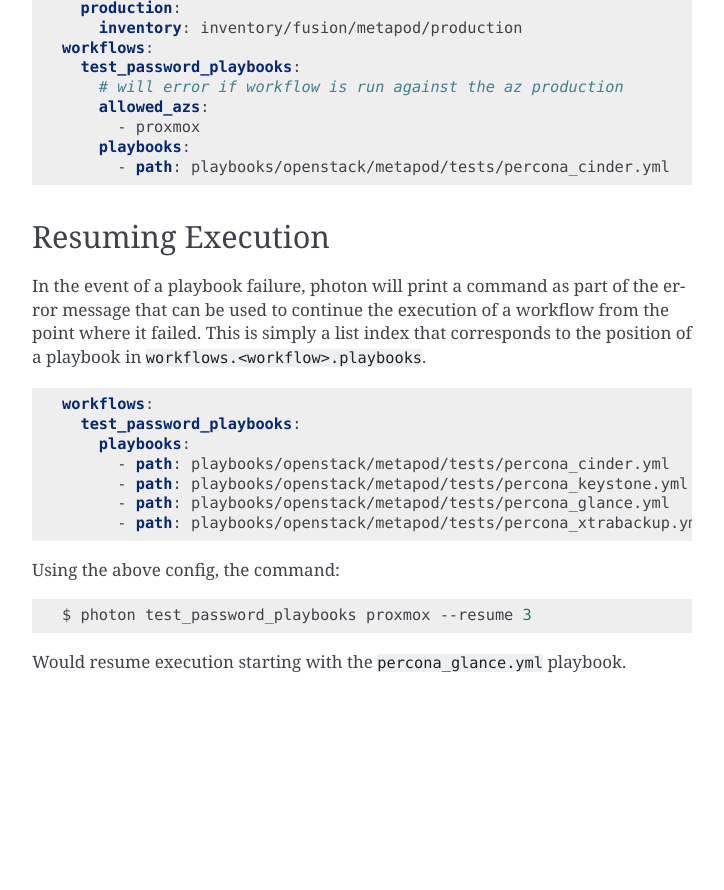
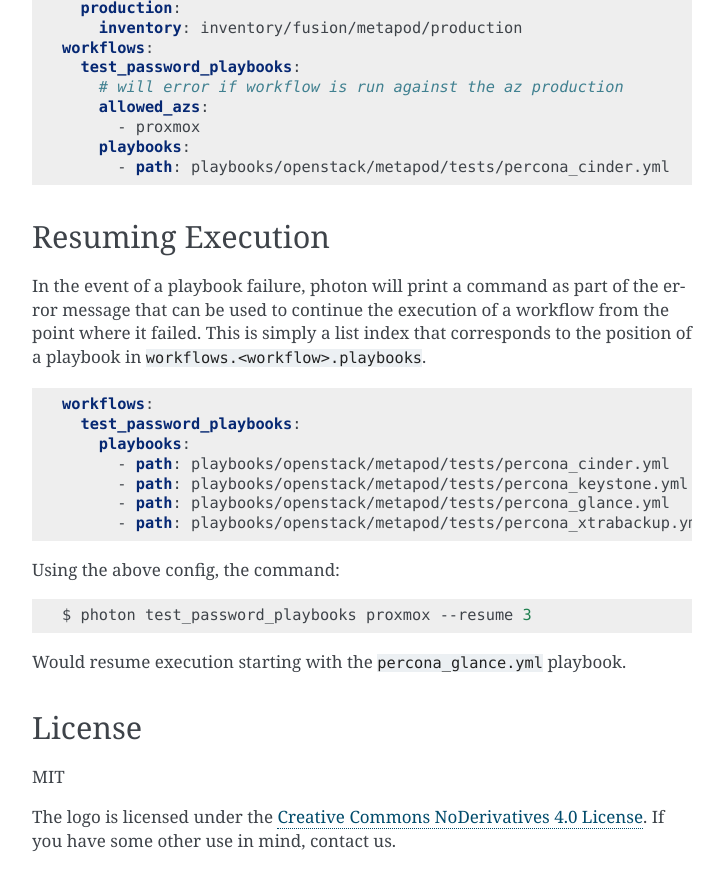
Before and after one commit to 40a/photon, a Sphinx documentation site: the page built from doc/source/index.rst, in a window 1280 px wide and 900 px high, scrolled down 1937 px. Shown: the top 890 px of the window, without its empty margins (388-1112 px from the left). Built offline with Sphinx 7.4.7, drawn with Linux system fonts in a browser that asks for light colours; the version number could not be read and is left out; before the commit the page ends 2660 px from its top, so only the background shows below that.

Commit message:
Added photon's logo

```diff
--- a/README.rst
+++ b/README.rst
@@ -127,3 +127,12 @@
     $ photon test_password_playbooks proxmox --resume 3
 
 Would resume execution starting with the ``percona_glance.yml`` playbook.
+
+License
+=======
+
+MIT
+
+The logo is licensed under the `Creative Commons NoDerivatives 4.0 License`_.  If you have some other use in mind, contact us.
+
+.. _`Creative Commons NoDerivatives 4.0 License`: https://creativecommons.org/licenses/by-nd/4.0/
--- a/doc/source/conf.py
+++ b/doc/source/conf.py
@@ -128,7 +128,7 @@
 # documentation.
 # html_theme_options = {}
 html_theme_options = {
-#    'logo': 'logo.png',
+    'logo': 'logo.png',
     'github_user': 'metacloud',
     'github_repo': 'photon',
     'github_button': True,
```
Also changed, not shown: doc/source/_static/logo.png (added), 2 other files.
